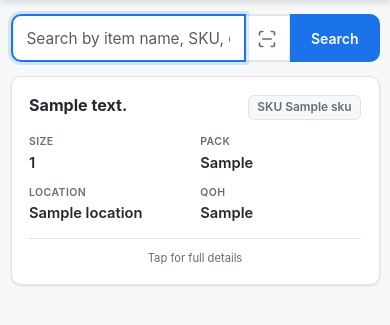
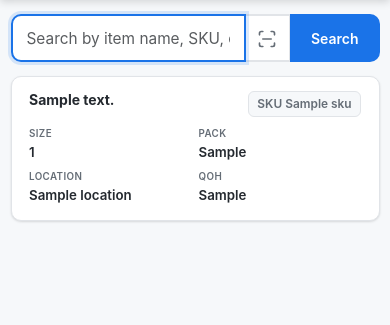
Before and after one commit to colbyc21/ItemSearch, a Flask app: template app/templates/search.html in a window 390 px wide. Shown: the part 51-376 px from the top of the page. Run offline with Flask 3, Linux system fonts and the light colour scheme; the template is opened without the code that fills it: most values are stand-ins (such as "Sample title", 1, 10 or a date in 2020); some libraries are stand-ins or nearby versions.

Commit message:
Use cards for all search results, not just single results
Every result renders as a card with description, SKU badge, size, pack,
location, and QOH. 4-column grid on desktop, 2-column on mobile.

Co-Authored-By: Claude Opus 4.6 <noreply@anthropic.com>

```diff
--- a/app/static/css/style.css
+++ b/app/static/css/style.css
@@ -308,12 +308,18 @@ body {
     word-break: break-word;
 }
 
-/* ── Item card (single result) ─────────────────────────── */
+/* ── Item cards ───────────────────────────────────────── */
+.item-card-list {
+    display: flex;
+    flex-direction: column;
+    gap: .6rem;
+}
+
 .item-card {
     background: var(--surface);
     border: 1px solid var(--border);
     border-radius: var(--radius);
-    padding: 1.25rem;
+    padding: 1rem 1.25rem;
     box-shadow: var(--shadow);
     cursor: pointer;
     transition: border-color var(--transition), box-shadow var(--transition);
@@ -329,12 +335,12 @@ body {
     align-items: flex-start;
     justify-content: space-between;
     gap: .75rem;
-    margin-bottom: 1rem;
+    margin-bottom: .75rem;
     flex-wrap: wrap;
 }
 
 .item-card-title {
-    font-size: 1.15rem;
+    font-size: 1rem;
     font-weight: 700;
     margin: 0;
     line-height: 1.3;
@@ -343,30 +349,21 @@ body {
 .item-card-grid {
     display: grid;
     grid-template-columns: repeat(4, 1fr);
-    gap: .75rem;
+    gap: .5rem;
 }
 
 .item-card-label {
-    font-size: .75rem;
+    font-size: .7rem;
     font-weight: 600;
     text-transform: uppercase;
     letter-spacing: .04em;
     color: var(--text-muted);
-    margin-bottom: .15rem;
+    margin-bottom: .1rem;
 }
 
 .item-card-value {
-    font-size: 1.05rem;
+    font-size: .95rem;
     font-weight: 600;
-}
-
-.item-card-tap {
-    text-align: center;
-    font-size: .8rem;
-    color: var(--text-muted);
-    margin-top: 1rem;
-    padding-top: .75rem;
-    border-top: 1px solid var(--border);
 }
 
 /* ── Responsive ────────────────────────────────────────── */
--- a/app/static/js/app.js
+++ b/app/static/js/app.js
@@ -88,33 +88,13 @@ document.addEventListener("DOMContentLoaded", function () {
             return;
         }
 
-        if (count === 1) {
-            var item = results[0];
-            var sku = parseInt(item.SKU, 10);
-            html += renderItemCard(item, sku);
-            resultsContainer.innerHTML = html;
-            return;
-        }
-
-        html += '<div class="table-responsive"><table class="table data-table">' +
-            "<thead><tr>" +
-            "<th>SKU</th><th>Description</th><th>Size</th><th>Pack</th><th>Location</th><th>QOH</th>" +
-            "</tr></thead><tbody>";
-
+        html += '<div class="item-card-list">';
         for (var i = 0; i < results.length; i++) {
             var item = results[i];
             var sku = parseInt(item.SKU, 10);
-            html += '<tr class="clickable-row" onclick="window.location=\'/item/' + sku + '\'">' +
-                '<td class="fw-bold">' + sku + "</td>" +
-                "<td>" + escapeHtml(item.DESCRIPTION || "") + "</td>" +
-                "<td>" + escapeHtml(item.SIZE || "") + "</td>" +
-                "<td>" + (item.QTY2 != null ? item.QTY2 : "") + "</td>" +
-                '<td class="text-nowrap">' + escapeHtml(item.LOCATION || "") + "</td>" +
-                "<td>" + (item.QOH_2 != null ? item.QOH_2 : "-") + "</td>" +
-                "</tr>";
+            html += renderItemCard(item, sku);
         }
-
-        html += "</tbody></table></div>";
+        html += '</div>';
         resultsContainer.innerHTML = html;
     }
 
@@ -142,7 +122,6 @@ document.addEventListener("DOMContentLoaded", function () {
                     '<div class="item-card-value">' + (item.QOH_2 != null ? item.QOH_2 : "—") + '</div>' +
                 '</div>' +
             '</div>' +
-            '<div class="item-card-tap">Tap for full details</div>' +
         '</div>';
     }
 
--- a/app/templates/search.html
+++ b/app/templates/search.html
@@ -38,8 +38,8 @@
 {% endif %}
 
 {% if results %}
-{% if results|length == 1 %}
-{% set item = results[0] %}
+<div class="item-card-list">
+    {% for item in results %}
     <div class="item-card" onclick="window.location='/item/{{ item.SKU|int }}'">
         <div class="item-card-header">
             <h5 class="item-card-title">{{ item.DESCRIPTION }}</h5>
@@ -63,36 +63,9 @@
                 <div class="item-card-value">{{ item.QOH_2 if item.QOH_2 is not none else '—' }}</div>
             </div>
         </div>
-    <div class="item-card-tap">Tap for full details</div>
     </div>
-{% else %}
-<div class="table-responsive">
-    <table class="table data-table">
-        <thead>
-            <tr>
-                <th>SKU</th>
-                <th>Description</th>
-                <th>Size</th>
-                <th>Pack</th>
-                <th>Location</th>
-                <th>QOH</th>
-            </tr>
-        </thead>
-        <tbody>
-            {% for item in results %}
-            <tr class="clickable-row" onclick="window.location='/item/{{ item.SKU|int }}'">
-                <td class="fw-bold">{{ item.SKU }}</td>
-                <td>{{ item.DESCRIPTION }}</td>
-                <td>{{ item.SIZE }}</td>
-                <td>{{ item.QTY2 }}</td>
-                <td class="text-nowrap">{{ item.LOCATION or '' }}</td>
-                <td>{{ item.QOH_2 if item.QOH_2 is not none else '-' }}</td>
-            </tr>
     {% endfor %}
-        </tbody>
-    </table>
 </div>
-{% endif %}
 {% elif query and not error %}
 <div class="alert alert-warning mt-3">No items found.</div>
 {% endif %}
```
Lines whose indentation alone changed are shown as unchanged.
